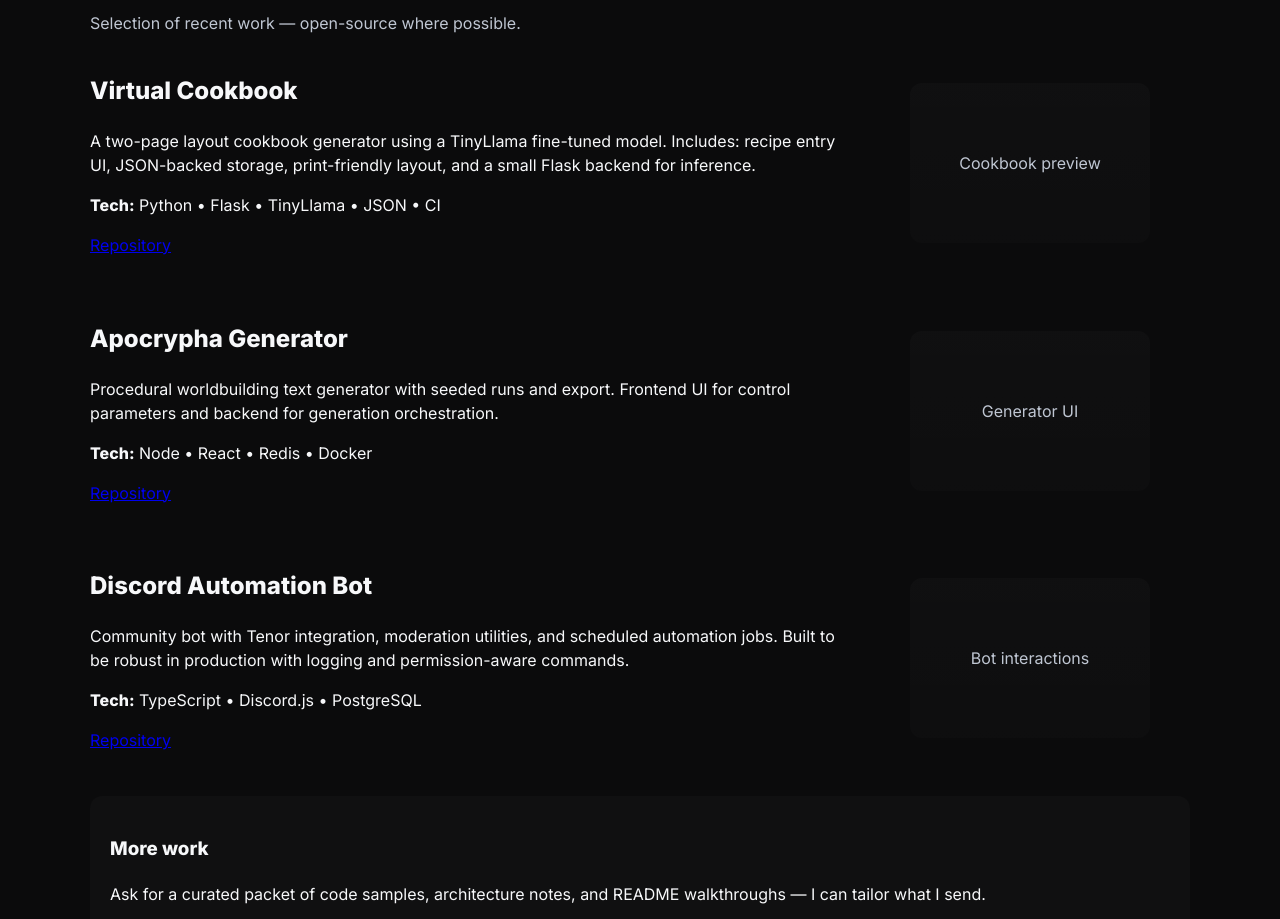
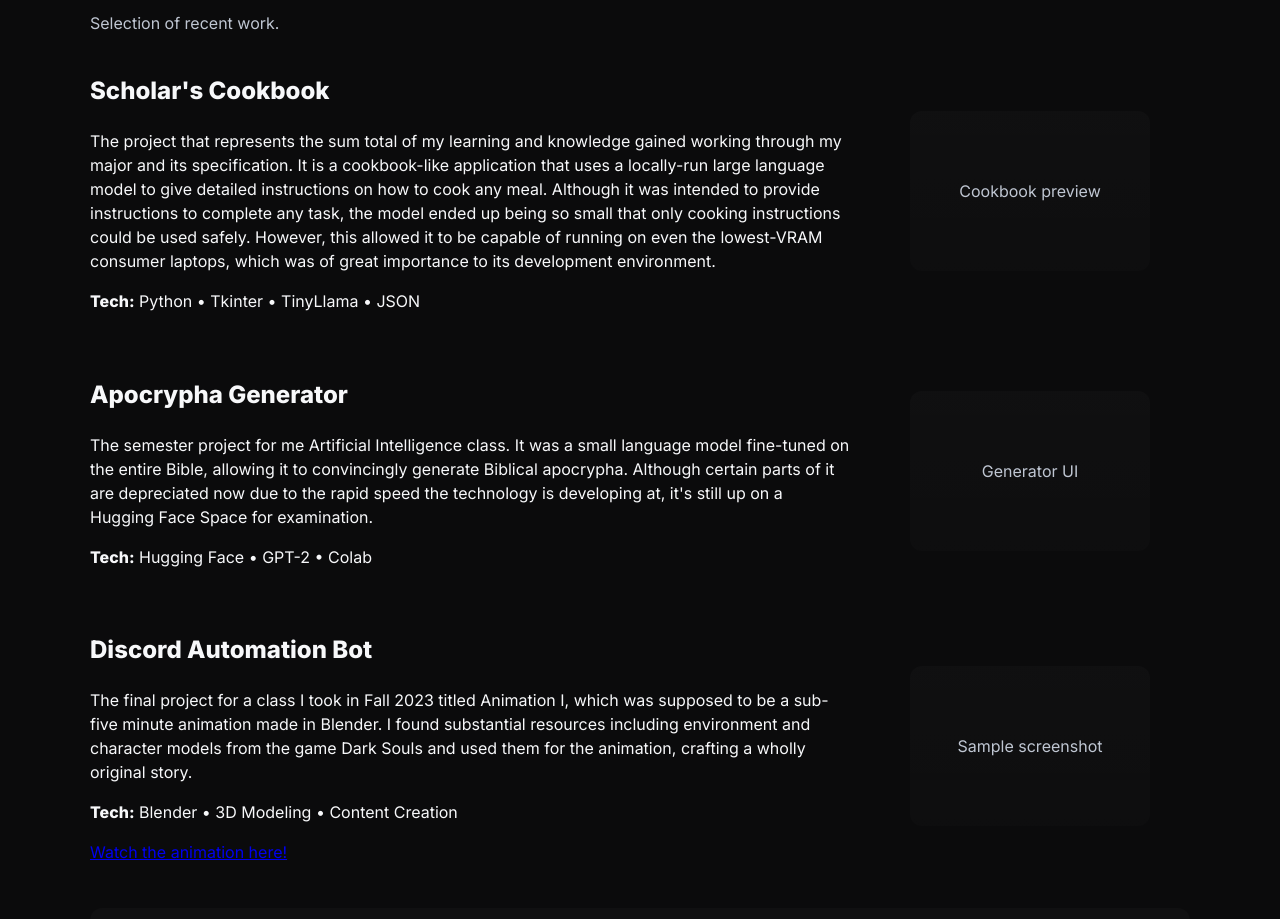
Before and after one commit to electricarchmage/final-website-project, a plain HTML site: page projects.html in a window 1280 px wide. Shown: the part 175-1094 px from the top of the page. Drawn offline with Linux system fonts and the light colour scheme.

Commit message:
Update projects.html
fixed projects page.

```diff
--- a/projects.html
+++ b/projects.html
@@ -3,7 +3,7 @@
 <head>
   <meta charset="utf-8" />
   <meta name="viewport" content="width=device-width,initial-scale=1" />
-  <title>Projects — Liam Johnson</title>
+  <title>Projects — William Johnson</title>
   <link href="https://fonts.googleapis.com/css2?family=Inter:wght@300;400;600;800&display=swap" rel="stylesheet">
   <link rel="stylesheet" href="styles.css">
 </head>
@@ -11,7 +11,7 @@
   <header class="site-header container header-inner">
     <a class="brand" href="index.html">
       <svg class="logo" width="36" height="36" viewBox="0 0 24 24" aria-hidden="true"><rect x="3" y="3" width="18" height="18" rx="4" fill="currentColor"/></svg>
-      <span class="brand-name">Liam Johnson</span>
+      <span class="brand-name">William Johnson</span>
     </a>
 
     <nav class="nav" aria-label="Primary">
@@ -26,16 +26,15 @@
   <main class="container content">
     <header class="section-head">
       <h1>Projects</h1>
-      <p class="muted">Selection of recent work — open-source where possible.</p>
+      <p class="muted">Selection of recent work.</p>
     </header>
 
     <section id="cookbook" class="project">
       <div class="project-grid">
         <div>
-          <h2>Virtual Cookbook</h2>
-          <p>A two-page layout cookbook generator using a TinyLlama fine-tuned model. Includes: recipe entry UI, JSON-backed storage, print-friendly layout, and a small Flask backend for inference.</p>
-          <p class="project-tags"><strong>Tech:</strong> Python • Flask • TinyLlama • JSON • CI</p>
-          <p><a href="https://github.com/your-github/cookbook" target="_blank" rel="noopener">Repository</a></p>
+          <h2>Scholar's Cookbook</h2>
+          <p>The project that represents the sum total of my learning and knowledge gained working through my major and its specification. It is a cookbook-like application that uses a locally-run large language model to give detailed instructions on how to cook any meal. Although it was intended to provide instructions to complete any task, the model ended up being so small that only cooking instructions could be used safely. However, this allowed it to be capable of running on even the lowest-VRAM consumer laptops, which was of great importance to its development environment.</p>
+          <p class="project-tags"><strong>Tech:</strong> Python • Tkinter • TinyLlama • JSON</p>
         </div>
         <figure class="project-figure" aria-hidden="true">
           <div class="mockup">Cookbook preview</div>
@@ -47,9 +46,8 @@
       <div class="project-grid">
         <div>
           <h2>Apocrypha Generator</h2>
-          <p>Procedural worldbuilding text generator with seeded runs and export. Frontend UI for control parameters and backend for generation orchestration.</p>
-          <p class="project-tags"><strong>Tech:</strong> Node • React • Redis • Docker</p>
-          <p><a href="https://github.com/your-github/apocrypha" target="_blank" rel="noopener">Repository</a></p>
+          <p>The semester project for me Artificial Intelligence class. It was a small language model fine-tuned on the entire Bible, allowing it to convincingly generate Biblical apocrypha. Although certain parts of it are depreciated now due to the rapid speed the technology is developing at, it's still up on a Hugging Face Space for examination.</p>
+          <p class="project-tags"><strong>Tech:</strong> Hugging Face • GPT-2 • Colab</p>
         </div>
         <figure class="project-figure" aria-hidden="true">
           <div class="mockup">Generator UI</div>
@@ -61,12 +59,12 @@
       <div class="project-grid">
         <div>
           <h2>Discord Automation Bot</h2>
-          <p>Community bot with Tenor integration, moderation utilities, and scheduled automation jobs. Built to be robust in production with logging and permission-aware commands.</p>
-          <p class="project-tags"><strong>Tech:</strong> TypeScript • Discord.js • PostgreSQL</p>
-          <p><a href="https://github.com/your-github/discord-bot" target="_blank" rel="noopener">Repository</a></p>
+          <p>The final project for a class I took in Fall 2023 titled Animation I, which was supposed to be a sub-five minute animation made in Blender. I found substantial resources including environment and character models from the game Dark Souls and used them for the animation, crafting a wholly original story.</p>
+          <p class="project-tags"><strong>Tech:</strong> Blender • 3D Modeling • Content Creation</p>
+          <p><a href="https://youtu.be/rUMJD5FGgOQ" target="_blank" rel="noopener">Watch the animation here!</a></p>
         </div>
         <figure class="project-figure" aria-hidden="true">
-          <div class="mockup">Bot interactions</div>
+          <div class="mockup">Sample screenshot</div>
         </figure>
       </div>
     </section>
@@ -79,7 +77,7 @@
   </main>
 
   <footer class="site-footer container footer-inner">
-    <p>© <span id="yearProjects"></span> Liam Johnson</p>
+    <p>© <span id="yearProjects"></span> William Johnson</p>
   </footer>
 
   <script src="scripts.js" defer></script>
```
